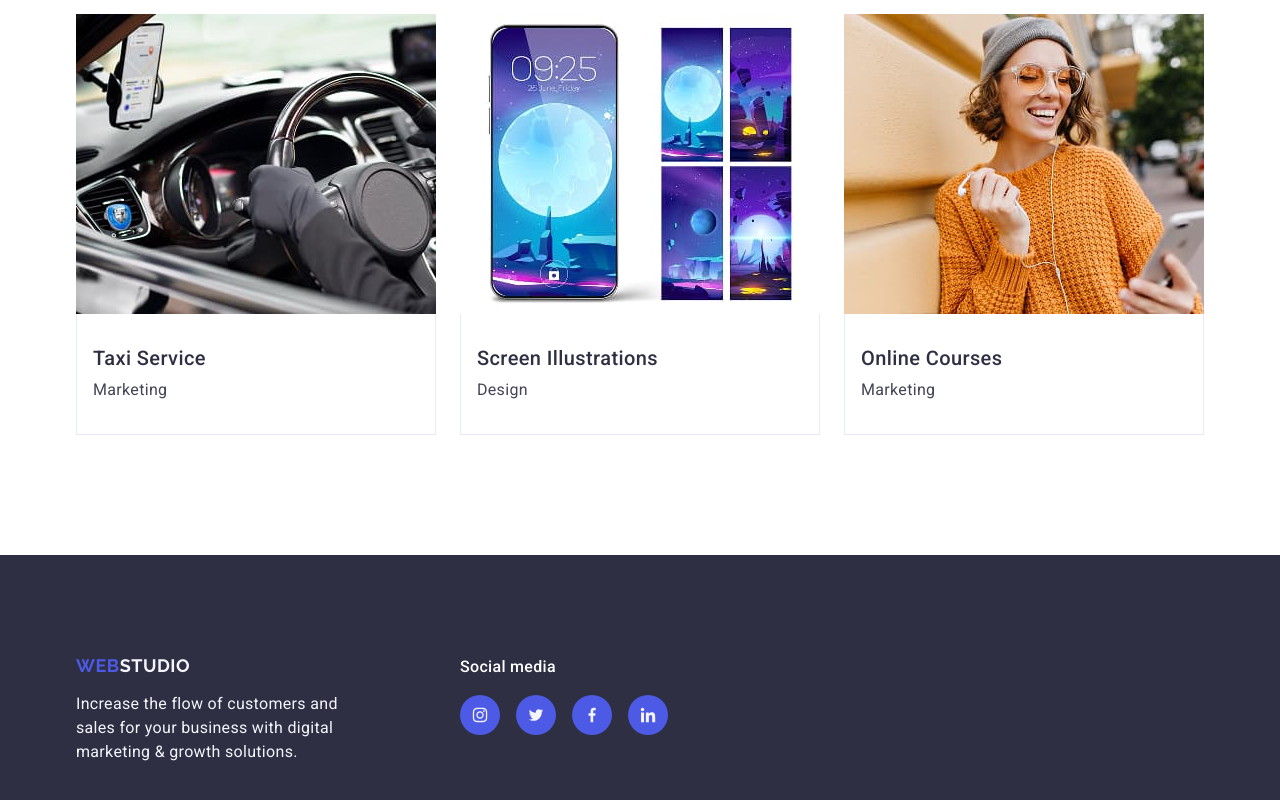
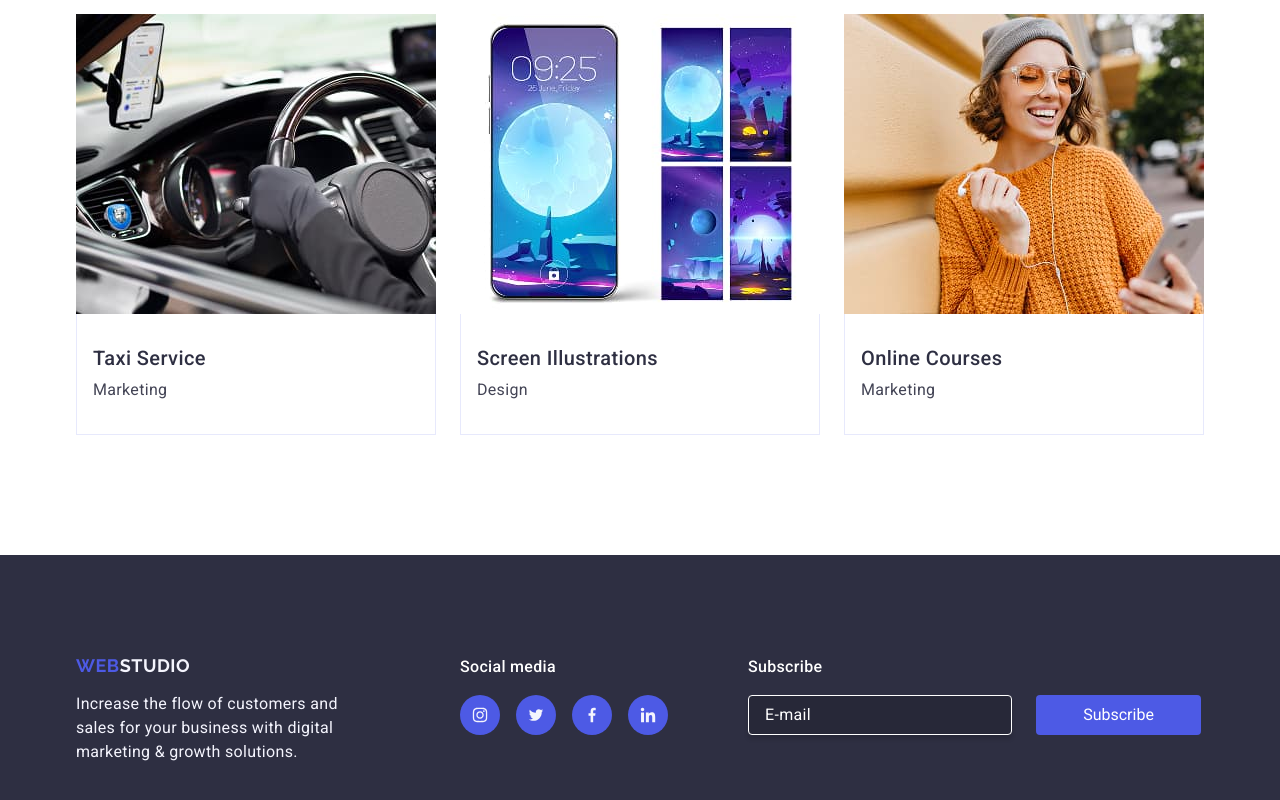
Before and after one commit to alsydoruk642-hash/goit-markup-hw-05, a plain HTML site: page index.html in a window 1280 px wide. Shown: the part 2604-3404 px from the top of the page. Drawn offline with nearby package versions, Linux system fonts and the light colour scheme.

Commit message:
add modal and footer sub

```diff
--- a/css/styles.css
+++ b/css/styles.css
@@ -467,6 +467,7 @@ body {
 }
 .footer-social-container {
   max-width: 208px;
+  margin-right: 80px;
 }
 .footer-social-title {
   font-family: "Roboto", sans-serif;
@@ -498,3 +499,96 @@ body {
 .footer-social-icon {
   fill: #f4f4fd;
 }
+.footer-subscribe-container {
+  max-width: 453px;
+}
+.footer-sub-row {
+  display: flex;
+  align-items: center;
+  gap: 24px;
+}
+.footer-sub-text {
+  font-family: "Roboto", sans-serif;
+  font-weight: 500;
+  font-size: 16px;
+  line-height: 150%;
+  letter-spacing: 0.02em;
+  color: var(--white);
+  margin-bottom: 16px;
+}
+.footer-sub-input {
+  border: 1px solid var(--white);
+  border-radius: 4px;
+  width: 264px;
+  height: 40px;
+  box-shadow: 0 4px 4px 0 rgba(0, 0, 0, 0.15);
+  background-color: rgba(0, 0, 0, 0.15);
+  padding: 8px 16px;
+  transition: border-color 250ms cubic-bezier(0.4, 0, 0.2, 1);
+  outline: none; /* прибираємо стандартну рамку для фокуса під час введення */
+  color: var(--white);
+}
+.footer-sub-input::placeholder {
+  font-family: "Roboto", sans-serif;
+  font-weight: 400;
+  font-size: 16px;
+  line-height: 150%;
+  letter-spacing: 0.02em;
+  color: var(--white);
+}
+.footer-sub-button {
+  font-family: "Roboto", sans-serif;
+  align-items: center;
+  justify-content: center;
+  flex-direction: row;
+  gap: 16px;
+  border-radius: 4px;
+  padding: 8px 24px;
+  width: 165px;
+  height: 40px;
+  background: var(--iris);
+  color: var(--white);
+  transition: background-color 250ms cubic-bezier(0.4, 0, 0.2, 1);
+}
+.footer-sub-input:hover,
+.footer-sub-input:focus,
+.footer-sub-input:focus-visible {
+  border-color: var(--green);
+}
+.footer-sub-button:hover,
+.footer-sub-button:focus {
+  background: var(--green);
+}
+/* Modal-Ovelay Styles */
+.modal-overlay {
+  display: flex;
+  position: fixed;
+  top: 0;
+  align-items: center;
+  justify-content: center;
+  left: 0;
+  width: 100%;
+  height: 100%;
+  background: var(--navy-blue-modal);
+  z-index: 1000;
+
+  /* сховати оврлей та актиність миші*/
+  opacity: 0; /*0 - прихований, 1 - видимий*/
+  pointer-events: none; /* none - неактивний, auto - активний*/
+  transition: opacity 250ms cubic-bezier(0.4, 0, 0.2, 1);
+}
+/*.modal-overlay.is-open {
+  opacity: 1;
+  pointer-events: auto;
+}*/ /* зробити оврлей видимим */
+.modal {
+  background-color: #ffffff;
+  max-width: 408px;
+  max-height: 584px;
+  box-shadow: 0 1px 1px 0 rgba(0, 0, 0, 0.14), 0 1px 3px 0 rgba(0, 0, 0, 0.12),
+    0 2px 1px 0 rgba(0, 0, 0, 0.2);
+  background: var(--dairy);
+  border-radius: 4px;
+  overflow-y: auto;
+  position: relative;
+}
--- a/index.html
+++ b/index.html
@@ -481,6 +481,25 @@
             </li>
           </ul>
         </div>
+        <div class="footer-subscribe-container">
+          <p class="footer-sub-text">Subscribe</p>
+          <form class="footer-sub-form">
+            <label
+              class="footer-sub-label"
+              name="footer-sub-email"
+              for="footer-sub-email"
+            ></label>
+            <div class="footer-sub-row">
+              <input
+                class="footer-sub-input"
+                type="email"
+                placeholder="E-mail"
+                name="footer-sub-email"
+              />
+              <button class="footer-sub-button">Subscribe</button>
+            </div>
+          </form>
+        </div>
       </div>
     </footer>
   </body>
```
